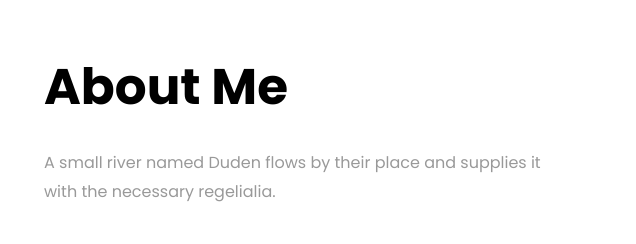
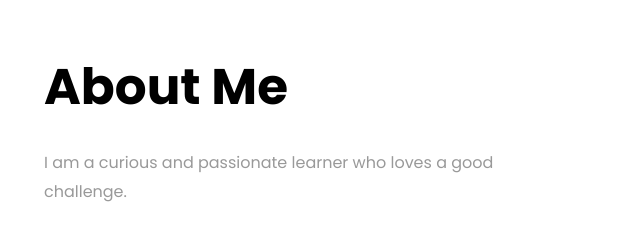
Before and after one commit to mihir-weling/mihir-weling.github.io, a plain HTML site: page index.html in a window 1280 px wide. Shown: the part 798-1042 px from the top of the page, 644-1280 px from the left. Drawn offline with Linux system fonts and the light colour scheme; files whose address does not match are found by name.

Commit message:
Updated site2

```diff
--- a/index.html
+++ b/index.html
@@ -84,7 +84,7 @@
 		          <div class="col-md-12 heading-section ftco-animate">
 		          	<h1 class="big">About</h1>
 		            <h2 class="mb-4">About Me</h2>
-		            <p>A small river named Duden flows by their place and supplies it with the necessary regelialia.</p>
+		            <p> I am a curious and passionate learner who loves a good challenge. </p>
 		            <ul class="about-info mt-4 px-md-0 px-2">
 		            	<li class="d-flex"><span>Name:</span> <span>Mihir Weling</span></li>
 		            	<li class="d-flex"><span>Email:</span> <span>mihirweling@berkeley.edu</span></li>
```
